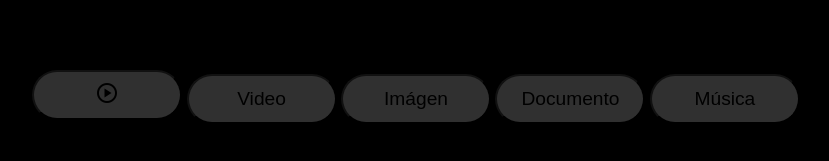
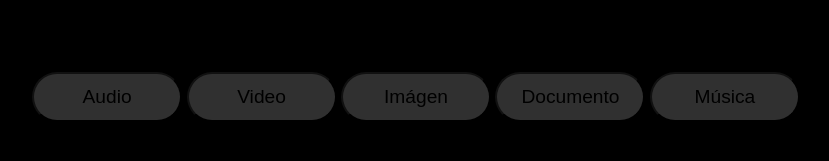
Before and after one commit to sangaray/AnimatedMenu, a plain HTML site: page index.html in a window 1280 px wide. Shown: the part 303-464 px from the top of the page, 224-1053 px from the left. Drawn offline with nearby package versions, Linux system fonts and the light colour scheme.

Commit message:
Animated Menu - Terminado

```diff
--- a/index.html
+++ b/index.html
@@ -11,7 +11,7 @@
 	</head>
 	<body>
 		<div class="container">
-			<button class="boton"><span class="material-symbols-outlined button__symbol"> play_circle </span></button>
+			<button class="boton">Audio</button>
 			<button class="boton">Video</button>
 			<button class="boton">Imágen</button>
 			<button class="boton">Documento</button>
```
